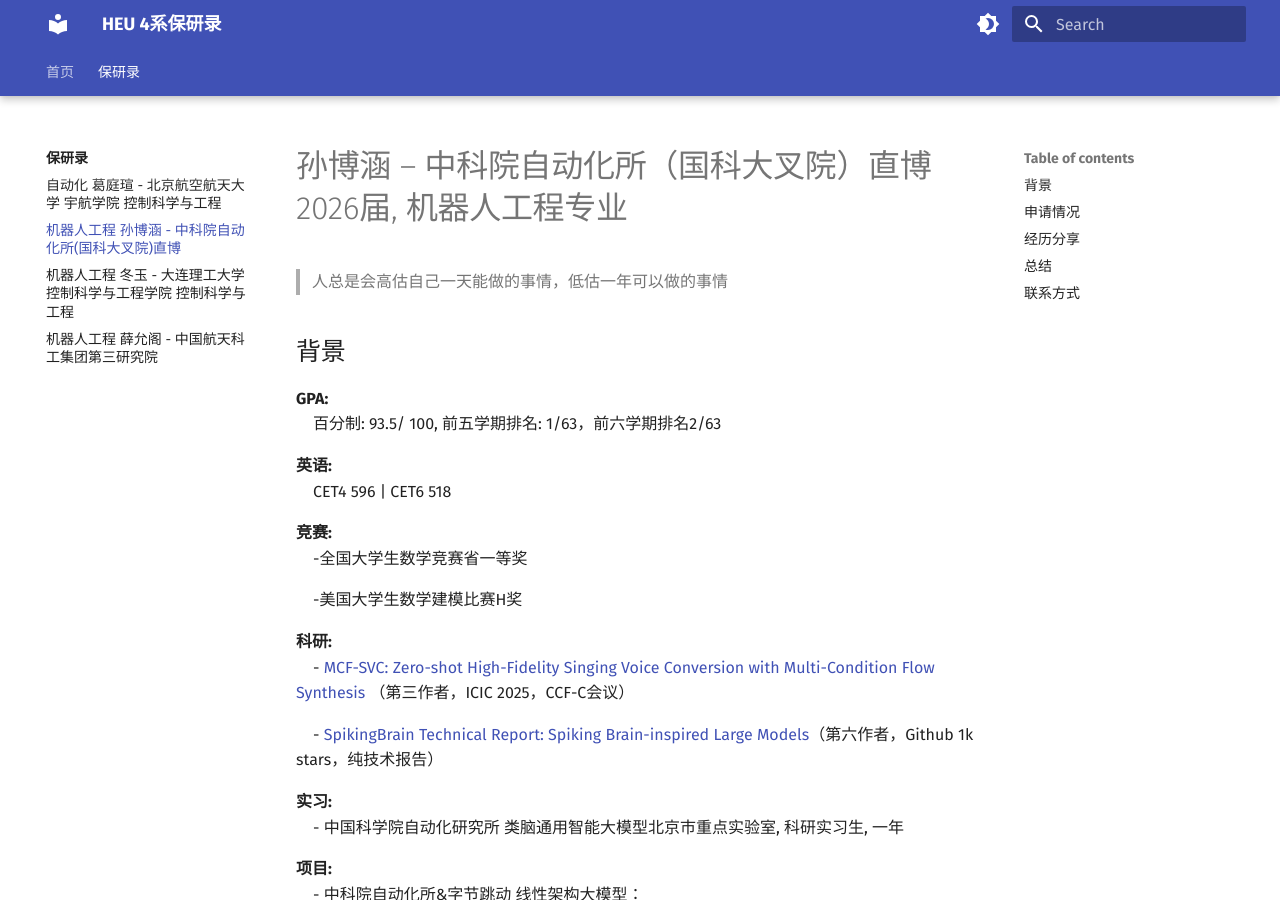
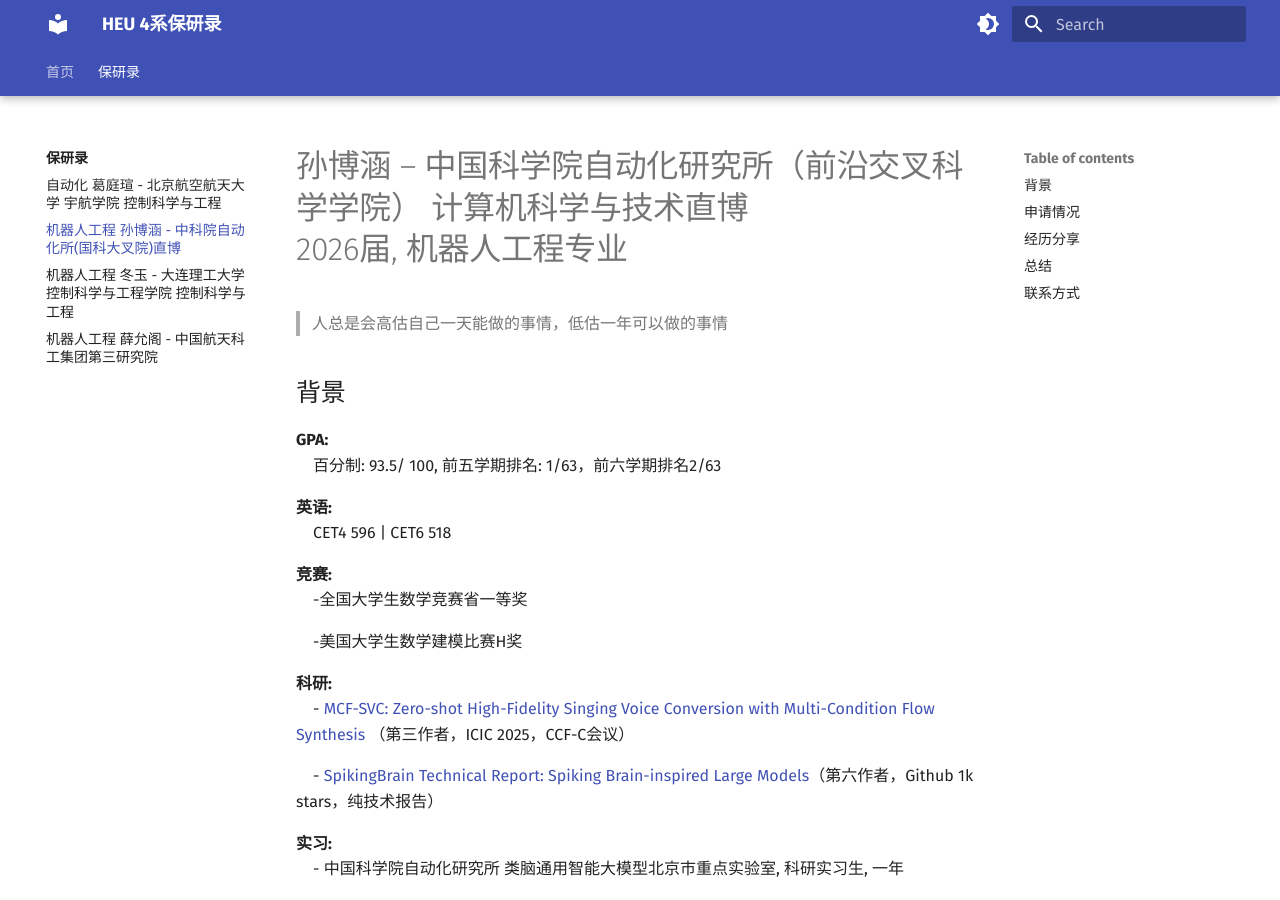
Before and after one commit to heu4-baoyan/heu4-baoyan, an MkDocs documentation site: the page built from docs/baoyan/CompSci/2026/cases/bohansun.md, in a window 1280 px wide and 900 px high. Built offline with MkDocs 1.6.1 and Material for MkDocs 9.7.7, drawn with Linux system fonts in a browser that asks for light colours.

Commit message:
feat: 更新文档与配置

```diff
--- a/docs/baoyan/CompSci/2026/cases/bohansun.md
+++ b/docs/baoyan/CompSci/2026/cases/bohansun.md
@@ -1,4 +1,4 @@
-# 孙博涵 – 中科院自动化所（国科大叉院）直博<br>2026届, 机器人工程专业
+# 孙博涵 – 中国科学院自动化研究所（前沿交叉科学学院） 计算机科学与技术直博<br>2026届, 机器人工程专业
 > 人总是会高估自己一天能做的事情，低估一年可以做的事情<br>
 
 ## 背景
```
Also changed, not shown: site/baoyan/CompSci/2026/cases/bohansun/index.html, site/search/search_index.json.
